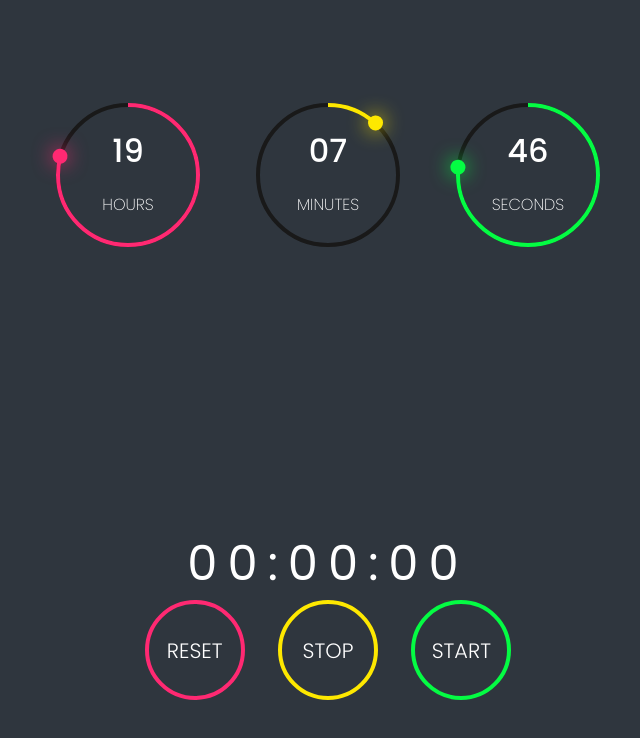
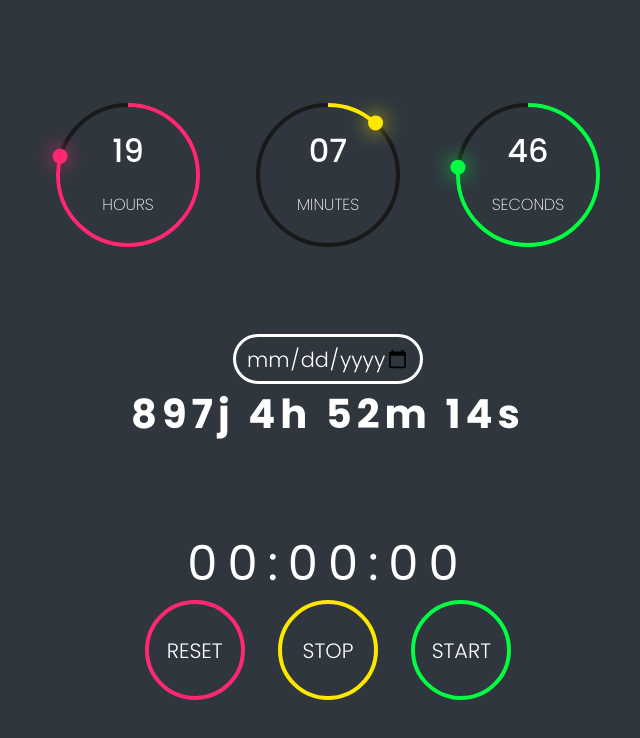
Before and after one commit to flolcs/clock, a plain HTML site: page index.html in a window 1280 px wide. Shown: the whole page, without its empty margins (312-952 px from the left). Drawn offline with Linux system fonts and the light colour scheme.

Commit message:
ajout minuteur

```diff
--- a/assets/css/styles.css
+++ b/assets/css/styles.css
@@ -204,6 +204,34 @@ span {
   font-size: 1.4em;
 }
 
+/*=============== MINUTEUR ===============*/
+#minuteur {
+  width: 500px;
+  display: flex;
+  flex-direction: column;
+  align-items: center;
+  justify-content: space-between;
+}
+
+#date {
+  height: 50px;
+  width: 190px;
+  font-size: 1.3em;
+  font-weight: 300;
+  background-color: transparent;
+  border: solid 3px var(--color2);
+  border-radius: 100px;
+  padding-left: 10px;
+  padding-right: 10px;
+  color: var(--color2);
+}
+
+.text_minuteur {
+  width: 100%;
+  font-size: 2.5em;
+  text-align: center;
+  letter-spacing: 5px;
+}
 
 
 /*=============== RESPONSIVE ===============*/
--- a/assets/js/main.js
+++ b/assets/js/main.js
@@ -114,3 +114,28 @@ const reset_chrono = () => {
 startbtn.addEventListener("click", demarre);
 stopbtn.addEventListener("click", arrete);
 resetbtn.addEventListener("click", reset_chrono);
+
+// MINUTEUR
+const text_minuteur = document.querySelector(".text_minuteur");
+
+function getMinuteur() {
+  const now = new Date().getTime();
+  const countdownDate = new Date("January 1, 2025").getTime();
+
+  const distanceBase = countdownDate - now;
+
+  const days_minuteur = Math.floor(distanceBase / (1000 * 60 * 60 * 24));
+  const hours_minuteur = Math.floor(
+    (distanceBase % (1000 * 60 * 60 * 24)) / (1000 * 60 * 60)
+  );
+  const minutes_minuteur = Math.floor(
+    (distanceBase % (1000 * 60 * 60)) / (1000 * 60)
+  );
+  const seconds_minuteur = Math.floor((distanceBase % (1000 * 60)) / 1000);
+
+  text_minuteur.innerText = `${days_minuteur}j ${hours_minuteur}h ${minutes_minuteur}m ${seconds_minuteur}s`;
+}
+
+const countdownInterval = setInterval(() => {
+  getMinuteur();
+}, 1000);
--- a/index.html
+++ b/index.html
@@ -41,6 +41,10 @@
                 <div id="seconds">00</div>
             </div>
         </div>
+        <div id="minuteur">
+            <input type="date" id="date">
+            <h1 class="text_minuteur"></h1>
+        </div>
         <div id="chrono">
             <div id="tps_chrono">00:00:00</div>
             <div id="btn_chrono">
```
